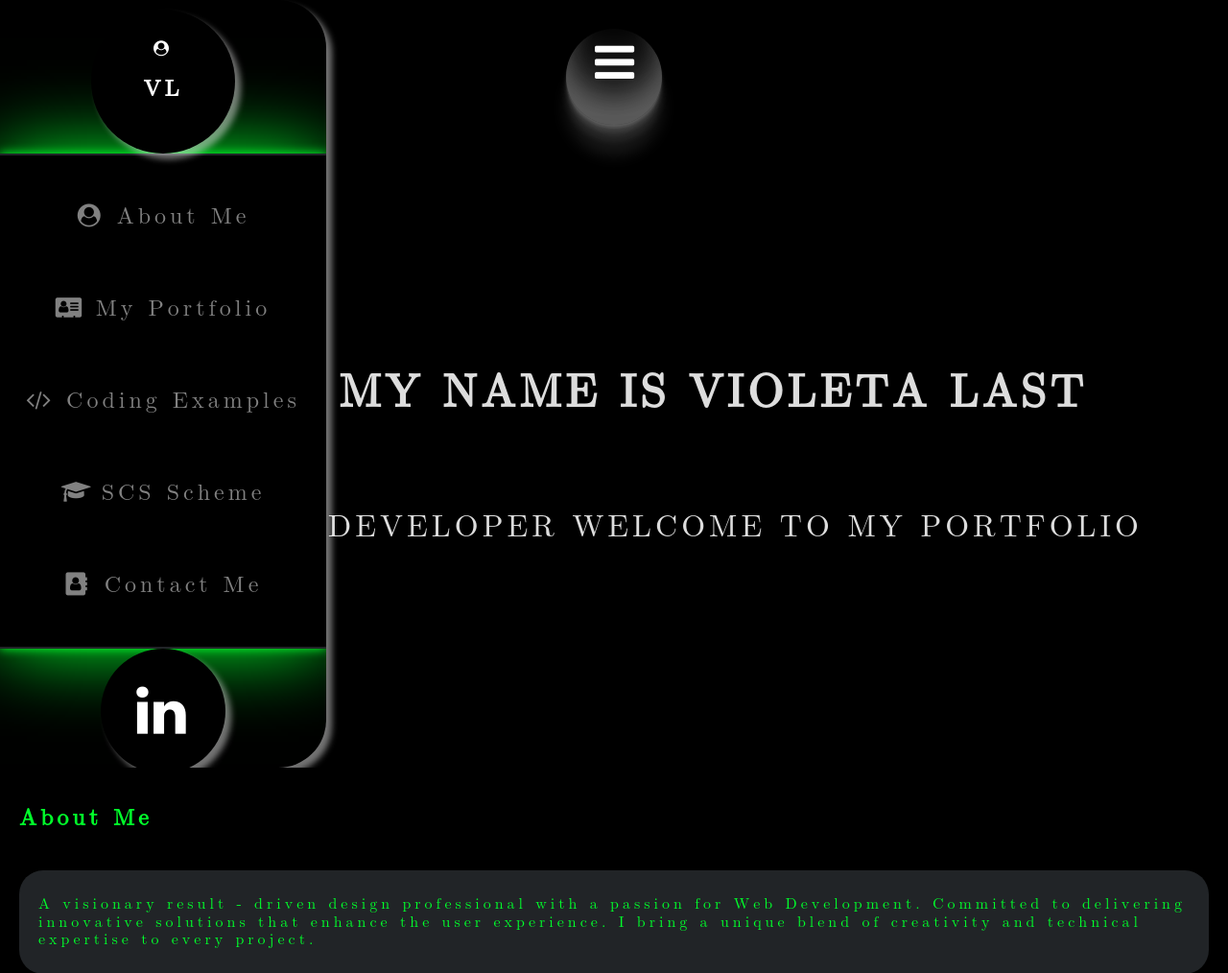
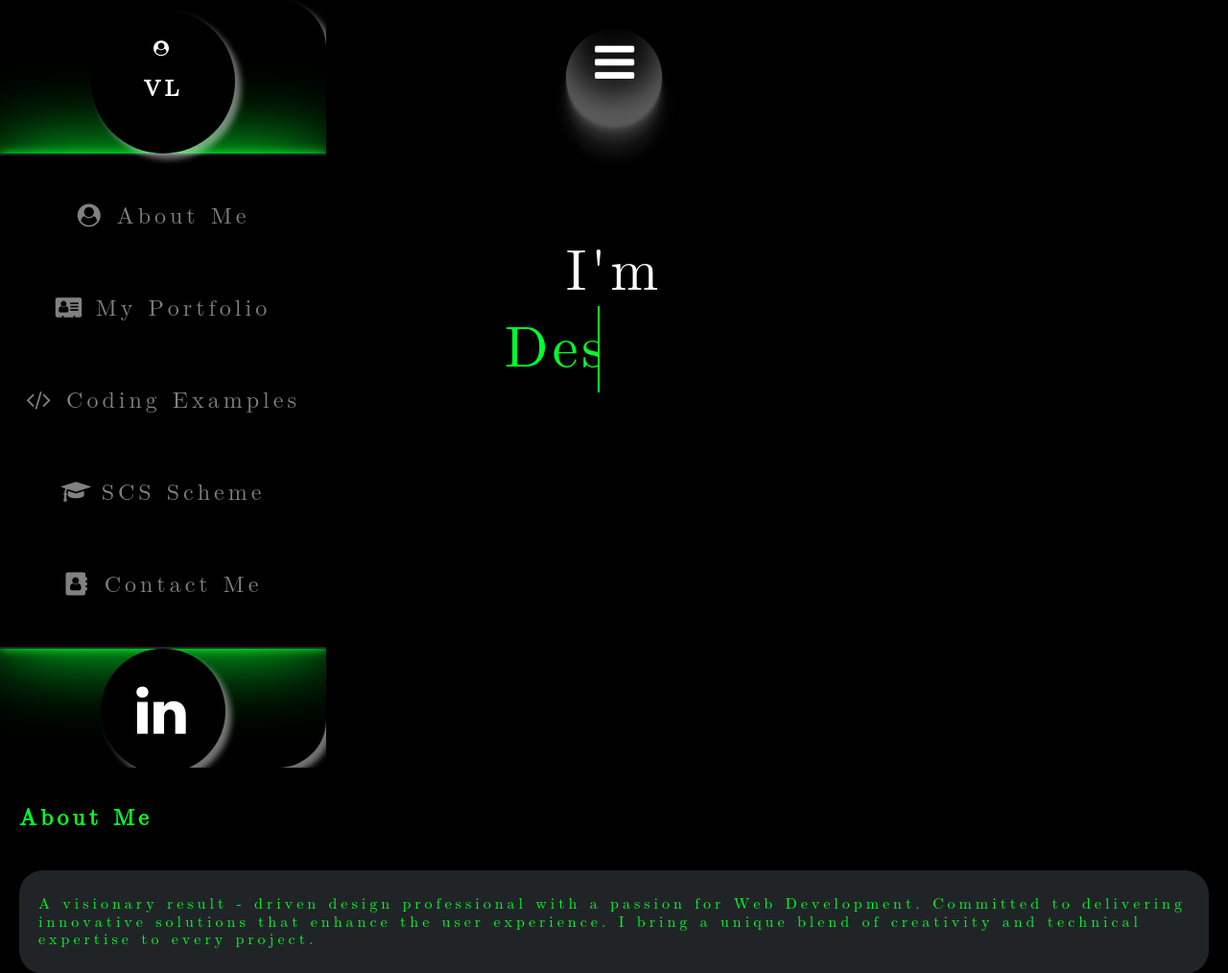
Before and after one commit to ViolaLast/portfolio, a PHP site: page / in a window 1280 px wide. Shown: the top 1014 px of the page at 96% size. Run offline with PHP 8.4, Linux system fonts and the light colour scheme.

Commit message:
the title animation is added

```diff
--- a/css/portstyle.css
+++ b/css/portstyle.css
@@ -9,10 +9,14 @@
     margin: 20px 20px !important;
   }
 }
-@media screen and (min-width: 960px) {
+.contact {
+  max-width: 741px;
+}
+
+@media screen and (min-width: 992px) {
   header {
     display: flex !important;
-    width: 35% !important;
+    max-width: 340px;
   }
   .side-menu {
     display: flex !important;
@@ -155,6 +159,7 @@
   padding: 0 20px;
   display: flex;
   justify-content: center;
+  z-index: 20;
 }
 
 .menu-btn {
@@ -312,7 +331,9 @@
 .welcome {
   width: 100vw;
   height: 100vh;
-  z-index: 5;
+  z-index: -5;
+  position: absolute;
+  top: 50px;
 }
 
 .text-container {
@@ -321,44 +342,6 @@
   justify-content: center;
   text-align: center;
   display: flex;
-  z-index: 20;
-}
-
-.intro {
-  text-align: center;
-  display: flex;
-  flex-direction: column;
-  justify-content: center;
-  gap: 30px;
-  border-radius: 20px;
-}
-.intro:hover {
-  background-color: #01ff2b;
-  box-shadow: 0 0 10px #01ff2b, 0 0 40px #01ff2b, 0 0 80px #01ff2b;
-}
-.intro:hover .title {
-  color: #000000;
-}
-.intro:hover .p {
-  color: #000000;
-}
-.intro p {
-  color: transparent;
-  font-weight: 400;
-  font-size: 2rem;
-  text-transform: uppercase;
-  color: #ddd;
-}
-
-.title {
-  color: transparent;
-  font-weight: 700;
-  font-size: 3em;
-  text-transform: uppercase;
-  color: #ddd;
-}
-.title:hover {
-  text-shadow: 0 5px 50px 0 #01ff2b, 0 5px 50px 0 #01ff2b;
 }
 
 .head-nav {
@@ -378,6 +361,62 @@
   box-shadow: 0 0 10px #01ff2b, 0 0 40px #01ff2b, 0 0 80px #01ff2b;
 }
 
+.wrapper {
+  text-align: center;
+  display: flex;
+  flex-direction: column;
+  width: auto;
+  overflow: hidden;
+}
+
+.static-txt {
+  color: #fff;
+  font-size: 60px;
+  font-weight: 400;
+}
+
+.dynamic-txts {
+  margin-left: 15px;
+  line-height: 90px;
+  height: 90px;
+  background: transparent;
+  overflow: hidden;
+}
+
+.dynamic-txts li {
+  color: #01ff2b;
+  font-size: 60px;
+  font-weight: 500;
+  top: 0;
+  position: relative;
+  animation: slide 12s steps(4) infinite;
+}
+@keyframes slide {
+  100% {
+    top: -360px;
+  }
+}
+
+.dynamic-txts li::after {
+  content: "";
+  position: absolute;
+  left: 0;
+  height: 100%;
+  width: 100%;
+  background-color: #000000;
+  border-left: 2px solid #01ff2b;
+  animation: typing 3s steps(12) infinite;
+}
+
+@keyframes typing {
+  40%, 60% {
+    left: 100%;
+  }
+  100% {
+    left: 0;
+    right: 0;
+  }
+}
 .main {
   background-color: #000000;
   color: #01ff2b;
--- a/index.html
+++ b/index.html
@@ -51,9 +51,9 @@
                                             <span>My Portfolio</span></a>
                                         </li>
                                         <li>
-                                            <a href="#" class="nav">
+                                            <a href="#" class="nav coding" disabled>
                                             <i class="fa fa-code" aria-hidden="true"></i>
-                                            <span>Coding Examples</span></a>
+                                            <span class="origin">Coding Examples</span><span class="hover">Coming Soon</span></a>
                                         </li>
                                         <li>
                                             <a href="scs-scheme.html" class="nav">
@@ -87,21 +87,28 @@
                     <div class="star star7"></div>
                     <div class="star star8"></div>
 
-            <div class="container">
-
-                <!-------------------------------------------welcome section------------------------------------------>
-
                     <div class="welcome" id="welcome">
                         <div class="text-container">
-                            <div class="intro">
-                                <h1 class="title">Hello My Name is Violeta Last</h1>
-                                <p class="p"> I am a Web Developer welcome to my portfolio</p>
+
+                            <div class="wrapper">
+                                    <div class="static-txt">I'm</div>
+                                <div class="dynamic-txts">
+                                    <li><span>Violeta Last</span></li>
+                                    <li><span>Creative</span></li>
+                                    <li><span>Designer</span></li>
+                                    <li><span>Developer</span></li>
+                                </div>
                             </div>
                         </div>
                     </div>
 
                 </div>
         </div>
+        <div class="container">
+
+            <!-------------------------------------------welcome section------------------------------------------>
+
+
                 <!--------------------------------------------About me------------------------------------------>
             <div class="main">
                 <div class="aboutme" id="aboutme">
@@ -239,7 +246,7 @@
                                             <li>SASS</li>
                                         </ul>
                                         <a href="https://violalast.github.io/Netmatters-Website/" target="_blank">
-                                            <span class="view submit">View website</span>
+                                            <span class="view">View website</span>
                                         </a>
                                     </div>
                                 </div>
@@ -256,7 +263,7 @@
                                         <li>SASS</li>
                                     </ul>
                                     <a href="#" target="_blank">
-                                        <span class="view submit">View website</span>
+                                        <span class="view">View website</span>
                                     </a>
                                 </div>
                             </div>
@@ -270,11 +277,10 @@
                                 <div>
                                     <ul class="list">
                                         <li>HTML</li>
-                                        <li>JavaScript</li>
                                         <li>SASS</li>
                                     </ul>
                                     <a href="#" target="_blank">
-                                        <span class="view submit">View website</span>
+                                        <span class="view">View website</span>
                                     </a>
                                 </div>
                             </div>
@@ -291,7 +297,7 @@
                                         <li>SASS</li>
                                     </ul>
                                     <a href="#" target="_blank">
-                                        <span class="view submit">View website</span>
+                                        <span class="view">View website</span>
                                     </a>
                                 </div>
                             </div>
@@ -308,7 +314,7 @@
                                         <li>SASS</li>
                                     </ul>
                                     <a href="#" target="_blank">
-                                        <span class="view submit">View website</span>
+                                        <span class="view ">View website</span>
                                     </a>
                                 </div>
                             </div>
@@ -325,7 +331,7 @@
                                         <li>SASS</li>
                                     </ul>
                                     <a href="#" target="_blank">
-                                        <span class="view submit">View website</span>
+                                        <span class="view">View website</span>
                                     </a>
                                 </div>
                             </div>
@@ -348,10 +354,13 @@
                                         </div>
                                 <div class="container">
                                     <div class="contact-info">
+                                        <form class="contact-form">
 
-                                        <form class="contact-form">
                                             <div class="contact-input">
-                                                <i class="fa fa-user-circle" aria-hidden="true"></i><p class="answer textbox">leave a message below and I'll get back to you!</p>
+                                                <div class="my-message">
+                                                    <p class="answer textbox">leave a message below and I'll get back to you!</p>
+                                                    <i class="fa fa-user-circle" aria-hidden="true"></i>
+                                                </div>
 
                                                 <div class="form-input">
                                                     <input type="text" id="first-name" name="first_name" placeholder="First name*" required >
--- a/scss/portstyle.scss
+++ b/scss/portstyle.scss
@@ -13,15 +13,16 @@
 
   }
 }
+.contact{
+    max-width: 741px;
+}
 
 
 
-
-
-@media screen and (min-width: 960px){
+@media screen and (min-width: 992px){
     header{
     display: flex !important;
-    width: 35% !important;
+    max-width: 340px;
 }
     .side-menu{
     display: flex !important;
@@ -176,6 +177,7 @@
 padding: 0 20px;
 display: flex;
 justify-content: center;
+z-index: 20;
 }
 .menu-btn{
     border: none;
@@ -347,7 +356,9 @@
 .welcome{
     width:100vw;
     height:100vh;
-    z-index: 5;
+    z-index: -5;
+    position: absolute;
+    top: 50px;
 }
 .text-container{
 padding: 200px 50px 50px;
@@ -355,48 +366,18 @@
 justify-content: center;
 text-align: center;
 display: flex;
-z-index: 20;
 }
 
-.intro{
-    text-align: center;
-    display: flex;
-    flex-direction: column;
-    justify-content: center;
-    gap: 30px;
-    border-radius: 20px;
-    // max-width: 747px;
-    // max-height: 800px;
-    &:hover{
-       background-color: $color-green;
-       box-shadow: 0 0 10px $color-green,0 0 40px $color-green,0 0 80px $color-green;
-       .title{
-       color: #000000;
-       }
-       .p{
-        color: #000000;
-       }
-    }
-
-    & p{
-        color: transparent;
-        font-weight: 400;
-        font-size: 2rem;
-        text-transform: uppercase;
-        color: #ddd;
-    }
-}
-
-.title{
-    color: transparent;
-    font-weight: 700;
-    font-size: 3em;
-    text-transform: uppercase;
-   color: #ddd;
-    &:hover{
-        text-shadow: 0 5px 50px 0 $color-green, 0 5px 50px 0 $color-green;
-    }
-    }
+// .title{
+//     color: transparent;
+//     font-weight: 700;
+//     font-size: 3em;
+//     text-transform: uppercase;
+//    color: #ddd;
+//     &:hover{
+//         text-shadow: 0 5px 50px 0 $color-green, 0 5px 50px 0 $color-green;
+//     }
+//     }
 
     .head-nav{
         border: 1px solid $color-green;
@@ -412,9 +393,66 @@
     width: 100%;
     background-color: $color-green;
     box-shadow: 0 0 10px $color-green,0 0 40px $color-green,0 0 80px $color-green;
+    }
+    .wrapper {
+    text-align: center;
+    display: flex;
+    flex-direction: column;
+    width:auto;
+     overflow: hidden;
+}
+
+    .static-txt{
+        color: $color-secondary;
+        font-size: 60px;
+        font-weight: 400;
+    }
+    .dynamic-txts{
+        margin-left: 15px;
+        line-height: 90px;
+        height: 90px;
+        background: transparent;
+        overflow: hidden;
+
+    }
+
+    .dynamic-txts li{
+        color: $color-green;
+        font-size: 60px;
+        font-weight: 500;
+        top:0;
+        position: relative;
+        animation: slide 12s steps(4) infinite;
+
+        @keyframes slide {
+            100%{
+                top: -360px;
+            }
 
         }
+    }
 
+    .dynamic-txts li::after{
+        content:"";
+        position: absolute;
+        left:0;
+        height: 100%;
+        width: 100%;
+        background-color: $color-primary;
+        border-left: 2px solid $color-green;
+        animation: typing 3s steps(12) infinite;
+    }
+
+    @keyframes typing{
+        40%,
+        60%{
+            left:calc(100%)
+        }
+        100%{
+            left:0;
+            right: 0;
+        }
+    }
     //----------------------------------------------------------------------------------About Me------------------------------------------------------------------------------------------------------------------------------------------
     .main{
         background-color: $color-primary;
```
Also changed, not shown: other parts of css/portstyle.css (+66 -16 lines), other parts of scss/portstyle.scss (+68 -31 lines), 1 other file.
